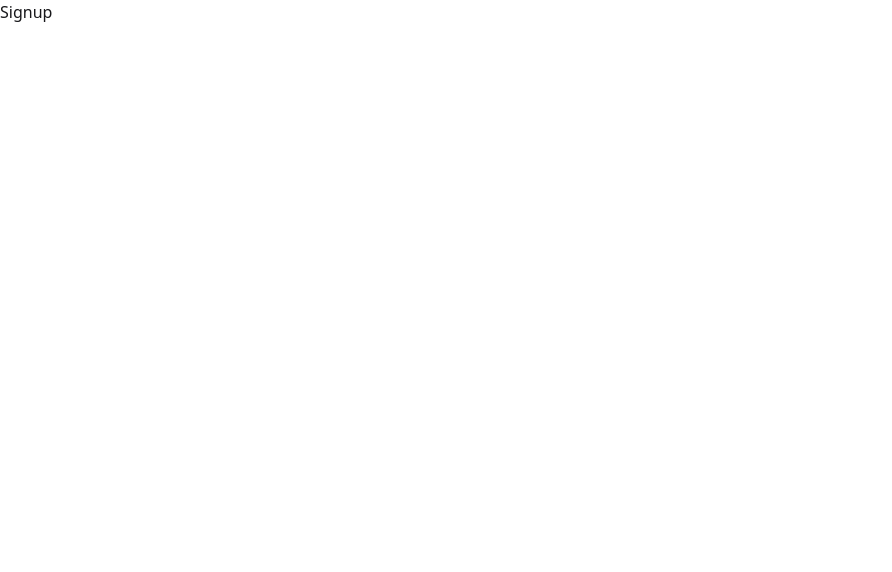
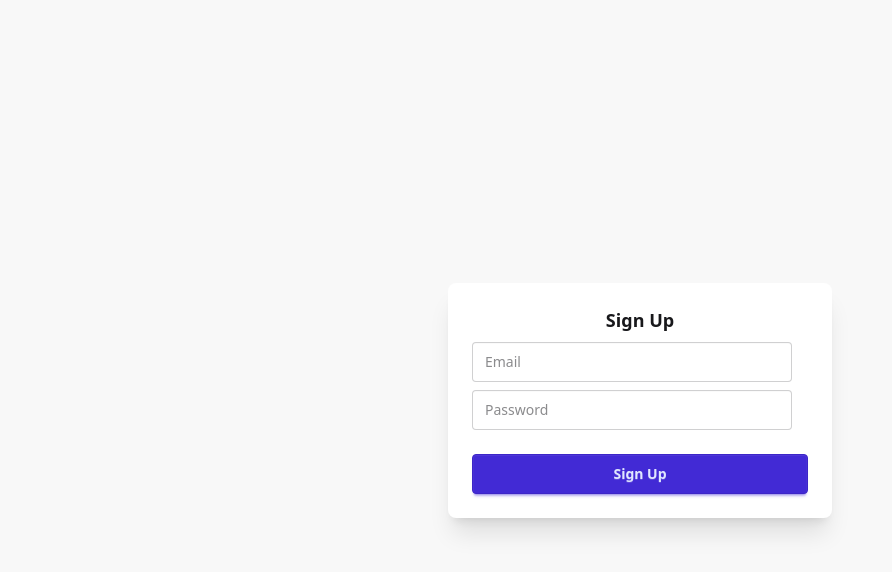
Before and after one commit to NaveedAfraz/CollabAI, a React (Vite) app in the folder frontend/: page /signup in a window 1280 px wide. Shown: the top 572 px of the page, without its empty margins (0-892 px from the left). Built offline with nearby package versions, Linux system fonts and the light colour scheme.

Commit message:
added auth logic and custom hooks

```diff
--- /dev/null
+++ b/frontend/src/hooks/useLogin.jsx
@@ -0,0 +1,41 @@
+import React, { useState } from 'react'
+import axios from 'axios'
+import { useNavigate } from 'react-router'
+function useLogin() {
+    const [form, setForm] = useState({ email: "", password: "" });
+    const [loading, setLoading] = useState(false);
+    const navigate = useNavigate();
+    const [user, setUser] = useState(null);
+    const handleChange = (e) => {
+        setForm({ ...form, [e.target.name]: e.target.value });
+    };
+    const handleLogin = async (e) => {
+        e.preventDefault();
+        setLoading(true);
+        try {
+            const res = await axios.post(
+                `${import.meta.env.VITE_SERVER_URL}/auth/login`,
+                form
+            );
+
+            const data = await res.data;
+            console.log(data);
+            if (res.status === 201 || res.status === 200) {
+                // localStorage.setItem("token", data.token);
+                localStorage.setItem("user", JSON.stringify(data.user));
+                navigate("/");
+            } else {
+                alert(data.message || "Login failed");
+            }
+        } catch (err) {
+            alert("Something went wrong");
+            console.error(err.response.data);
+        } finally {
+            setLoading(false);
+        }
+    };
+
+    return { user, handleLogin, loading, form, handleChange };
+}
+
+export default useLogin
--- /dev/null
+++ b/frontend/src/hooks/useSignUp.jsx
@@ -0,0 +1,42 @@
+import React from 'react'
+import { useNavigate } from 'react-router'
+import axios from 'axios'
+import { useState } from 'react'
+function useSignUp() {
+    const [form, setForm] = useState({ email: "", password: "" });
+    const [loading, setLoading] = useState(false);
+    const navigate = useNavigate();
+
+    const handleChange = (e) => {
+      setForm({ ...form, [e.target.name]: e.target.value });
+    };
+
+    const handleSignup = async (e) => {
+      e.preventDefault();
+      setLoading(true);
+      try {
+        const res = await axios.post(
+          `${import.meta.env.VITE_SERVER_URL}/auth/signup`,
+          form
+        );
+
+        const data = await res.data;
+        console.log(data);
+        if (res.status === 201 || res.status === 200) {
+          // localStorage.setItem("token", data.token);
+          localStorage.setItem("user", JSON.stringify(data.user));
+          navigate("/");
+        } else {
+          alert(data.message || "Signup failed");
+        }
+      } catch (err) {
+        alert("Something went wrong");
+        console.error(err.response.data);
+      } finally {
+        setLoading(false);
+      }
+    };
+    return { form, handleChange, handleSignup, loading };
+}
+
+export default useSignUp
--- a/frontend/src/pages/login.jsx
+++ b/frontend/src/pages/login.jsx
@@ -1,9 +1,57 @@
 import React from 'react'
+import { useNavigate } from 'react-router'
+import useLogin from '../hooks/useLogin'
 
 function Login() {
+
+  const { form, handleChange, handleLogin, loading } = useLogin();
+  const navigate = useNavigate();
+
+  const handleSubmit = (e) => {
+    e.preventDefault();
+    handleLogin(e);
+    navigate("/");
+  };
+
   return (
-    <div>Login</div>
-  )
+    <div className="min-h-screen flex items-center justify-center bg-base-200">
+      <div className="card w-full max-w-sm shadow-xl bg-base-100">
+        <form onSubmit={handleSubmit} className="card-body">
+          <h2 className="card-title justify-center">Login</h2>
+
+          <input
+            type="email"
+            name="email"
+            placeholder="Email"
+            className="input input-bordered"
+            value={form.email}
+            onChange={handleChange}
+            required
+          />
+
+          <input
+            type="password"
+            name="password"
+            placeholder="Password"
+            className="input input-bordered"
+            value={form.password}
+            onChange={handleChange}
+            required
+          />
+
+          <div className="form-control mt-4">
+            <button
+              type="submit"
+              className="btn btn-primary w-full"
+              disabled={loading}
+            >
+              {loading ? "Logging in..." : "Login"}
+            </button>
+          </div>
+        </form>
+      </div>
+    </div>
+  );
 }
 
 export default Login
--- a/frontend/src/pages/signup.jsx
+++ b/frontend/src/pages/signup.jsx
@@ -1,9 +1,54 @@
-import React from 'react'
+import { useState } from "react";
+import { useNavigate } from "react-router";
+import axios from "axios";
+import useSignUp from "../hooks/useSignUp";
+export default function Signup() {
+  const { form, handleChange, handleSignup, loading } = useSignUp();
+  const navigate = useNavigate();
 
-function Signup() {
+
+  const handleSubmit = (e) => {
+    e.preventDefault();
+    handleSignup(e);
+    navigate("/");
+  };
   return (
-    <div>Signup</div>
-  )
+    <div className="min-h-screen flex items-center justify-center bg-base-200">
+      <div className="card w-full max-w-sm shadow-xl bg-base-100">
+        <form onSubmit={handleSubmit} className="card-body">
+          <h2 className="card-title justify-center">Sign Up</h2>
+
+          <input
+            type="email"
+            name="email"
+            placeholder="Email"
+            className="input input-bordered"
+            value={form.email}
+            onChange={handleChange}
+            required
+          />
+
+          <input
+            type="password"
+            name="password"
+            placeholder="Password"
+            className="input input-bordered"
+            value={form.password}
+            onChange={handleChange}
+            required
+          />
+
+          <div className="form-control mt-4">
+            <button
+              type="submit"
+              className="btn btn-primary w-full"
+              disabled={loading}
+            >
+              {loading ? "Signing up..." : "Sign Up"}
+            </button>
+          </div>
+        </form>
+      </div>
+    </div>
+  );
 }
-
-export default Signup
```
Also changed, not shown: 1 other file (tests, documents, lock files or other folders).
